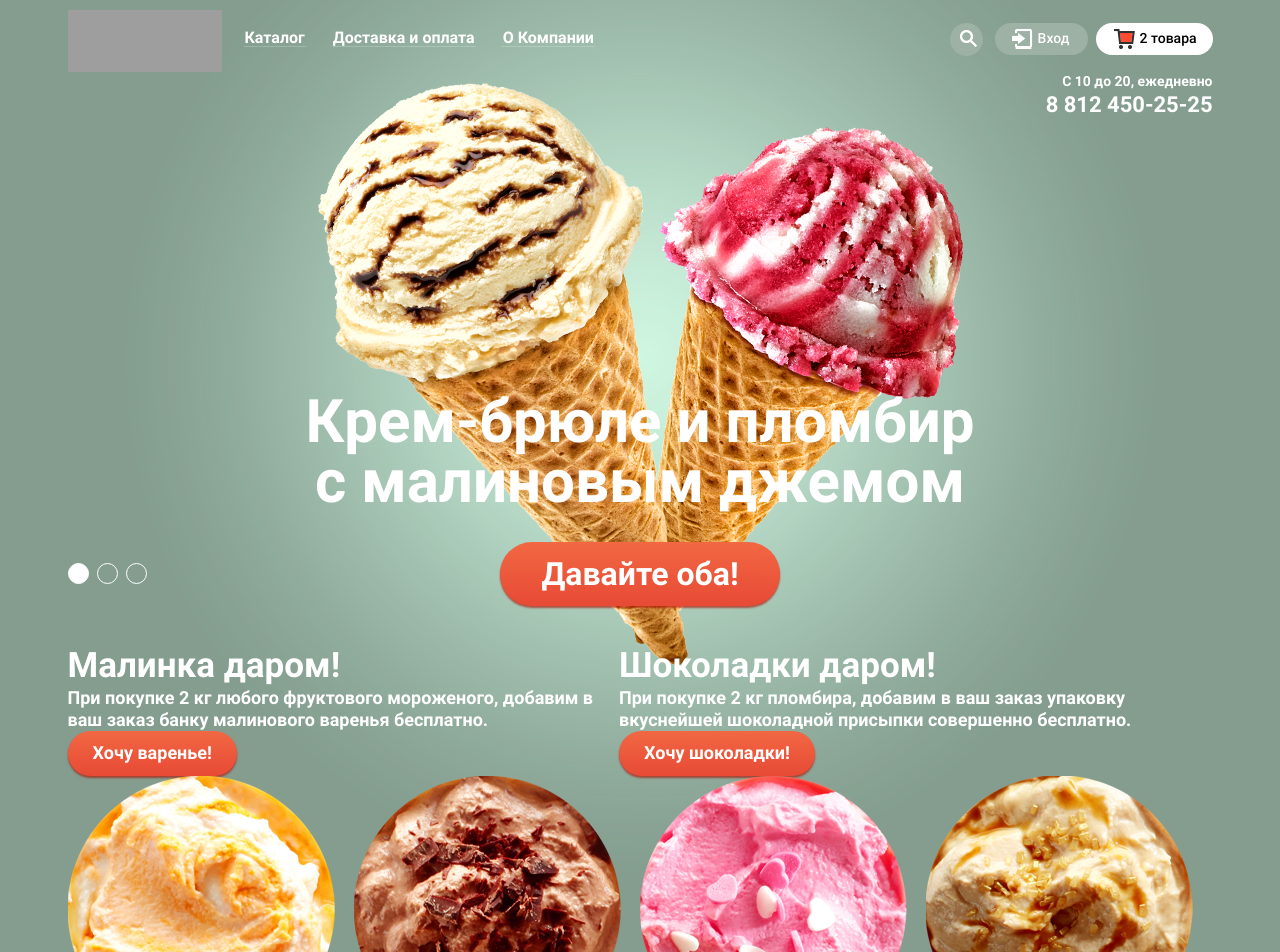
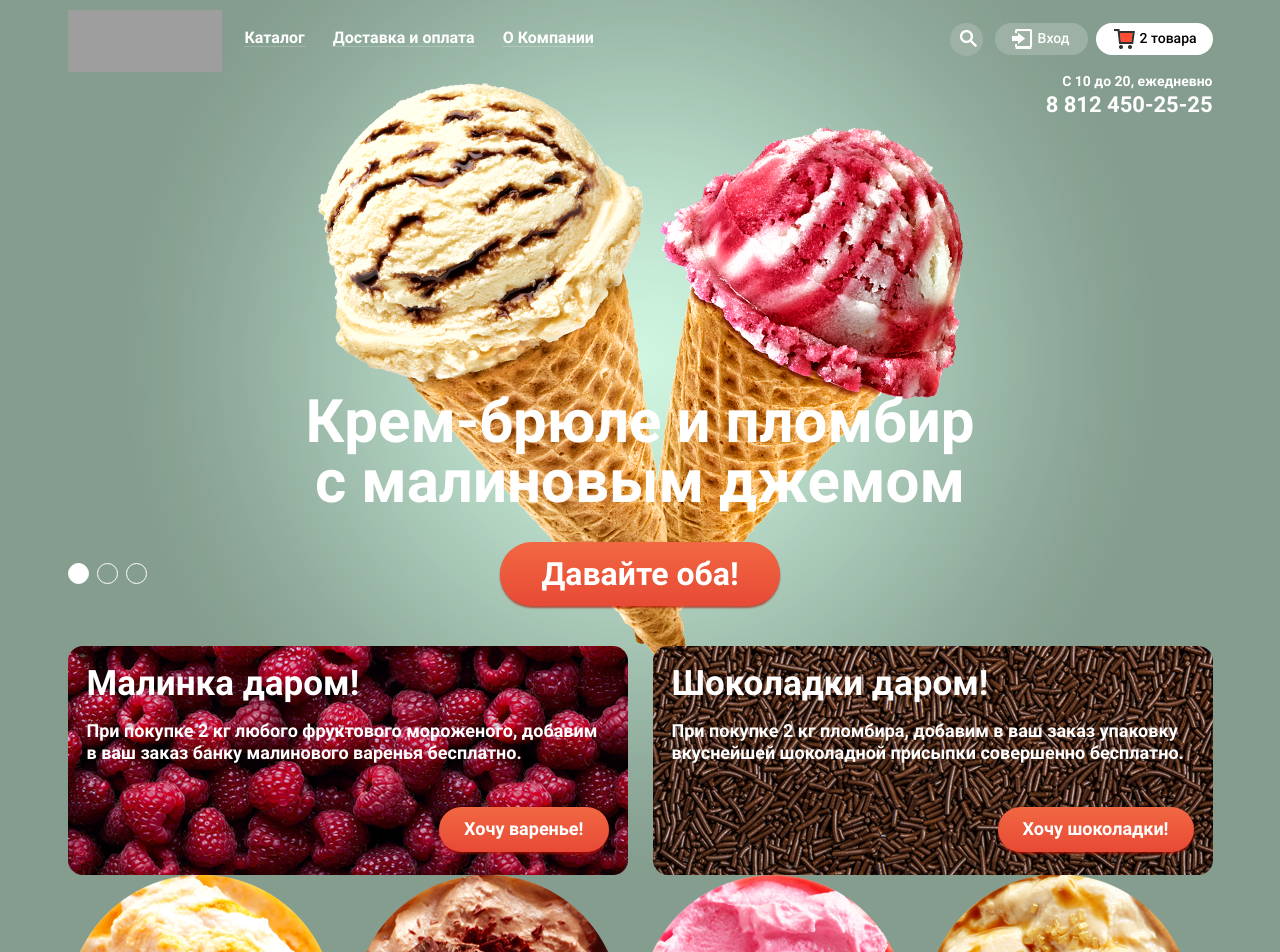
Before and after one commit to maximshigaev/gllacy, a React (Create React App) app: page / in a window 1280 px wide. Shown: the top 952 px of the page. Built offline with nearby package versions, Linux system fonts and the light colour scheme; grey boxes are pictures that could not be loaded.

Commit message:
add styles for the Promotions and PromotionItems components

```diff
--- a/src/components/PromotionItem/PromotionItem.tsx
+++ b/src/components/PromotionItem/PromotionItem.tsx
@@ -7,18 +7,19 @@ type TProps = {
   title: string;
   text: string;
   buttonText: string;
+  id: number;
 }
 
-export const PromotionItem: FC<TProps> = ({ title, text, buttonText }) => (
-  <>
-    <h3 className="promotionItem__title">{title}</h3>
-    <p className="promotionItem__text">{text}</p>
+export const PromotionItem: FC<TProps> = ({ title, text, buttonText, id }) => (
+  <div className={`promotion-item promotion-item--${id}`}>
+    <h3 className="promotion-item__title">{title}</h3>
+    <p className="promotion-item__text">{text}</p>
     <button
-      className="button"
+      className="button promotion-item__btn"
       type="button"
       title="Хочу варенье!"
     >
       {buttonText}
     </button>
-  </>
+  </div>
 );
--- a/src/components/PromotionItem/promotionItem.scss
+++ b/src/components/PromotionItem/promotionItem.scss
@@ -1,9 +1,17 @@
-.promotionItem {
+.promotion-item {
+  width: 560px;
+  height: 229px;
+  padding: 23px 19px;
+  padding-top: 18px;
+  display: flex;
+  flex-direction: column;
+
   &__title {
     font-size: 35px;
     font-weight: bold;
     line-height: 1.17;
     color: #ffffff;
+    margin-bottom: 15px;
   }
 
   &__text {
@@ -12,4 +20,17 @@
     line-height: 1.22;
     color: #ffffff;
   }
+
+  &__btn {
+    align-self: end;
+    margin-top: auto;
+  }
+
+  &--1 {
+    background-image: url('../../images/promotion-item-1.png');
+  }
+
+  &--2 {
+    background-image: url('../../images/promotion-item-2.png');
+  }
 }
--- a/src/components/Promotions/Promotions.tsx
+++ b/src/components/Promotions/Promotions.tsx
@@ -19,6 +19,7 @@ export const Promotions: FC = () => (
             title={title}
             text={text}
             buttonText={buttonText}
+            id={id}
           />
         </li>
       ))}
--- a/src/components/Promotions/promotions.scss
+++ b/src/components/Promotions/promotions.scss
@@ -1,5 +1,7 @@
 .promotions {
   &__list {
     display: flex;
+    justify-content: space-between;
+    flex-wrap: wrap;
   }
 }
```
Also changed, not shown: src/images/promotion-item-1.png (added), src/images/promotion-item-2.png (added).
